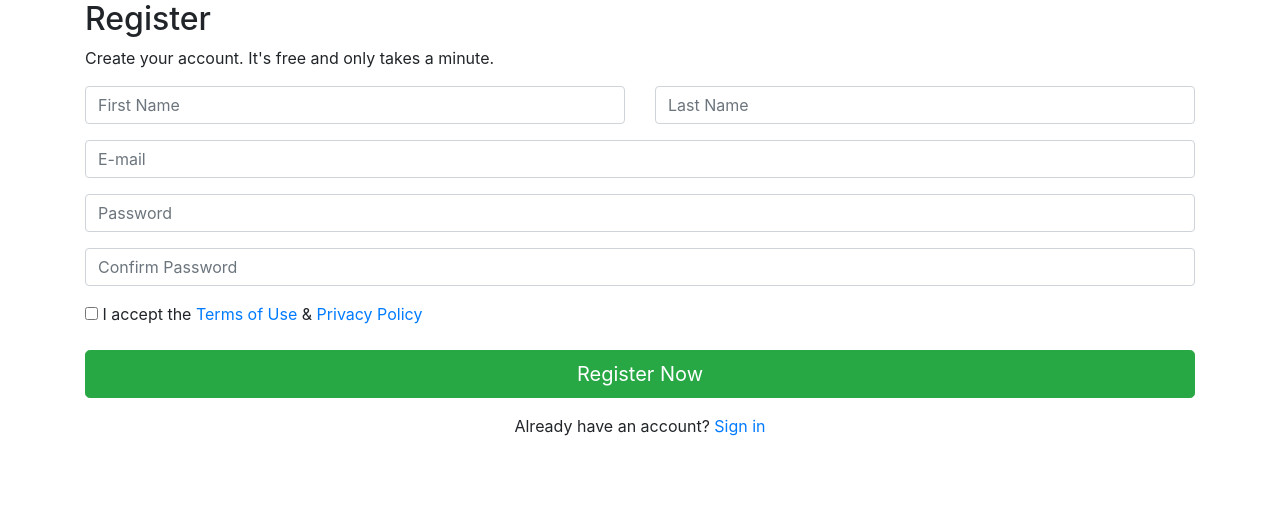
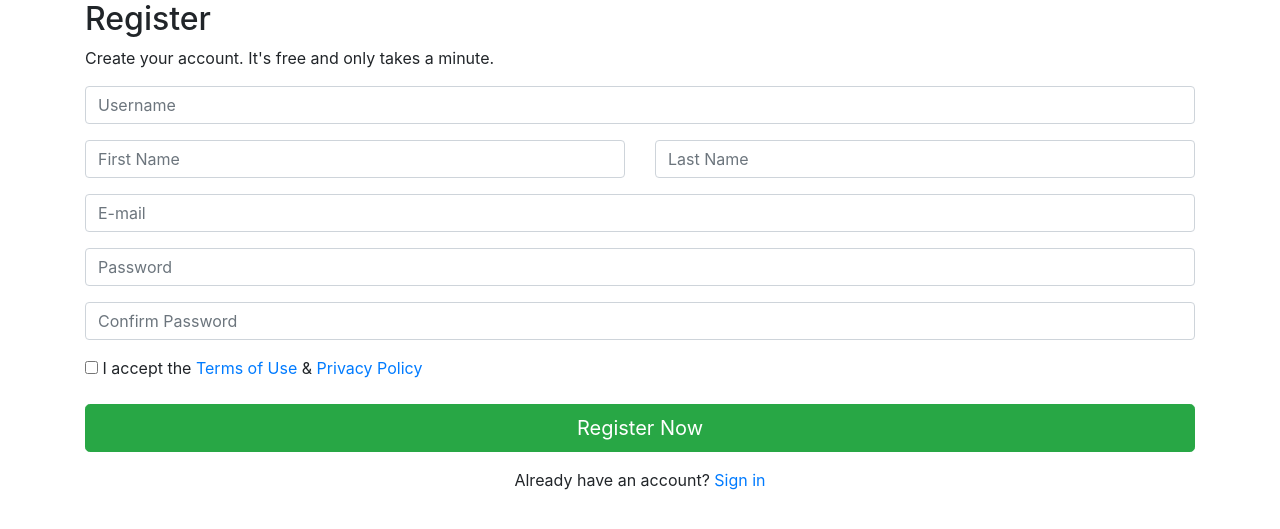
Before and after one commit to ingchoff/HatSaller, a Django app: page /hatseller/register/ in a window 1280 px wide. Shown: the top 529 px of the page. Run offline with Django 3.2, Linux system fonts and the light colour scheme; some libraries are stand-ins or nearby versions.

Commit message:
finish register

```diff
--- a/hatseller/forms.py
+++ b/hatseller/forms.py
@@ -33,12 +33,23 @@ class MyLoginForm(forms.Form):
             raise forms.ValidationError('Wrong username or password!')
 
 class RegisterForm(forms.Form):
+    username = forms.CharField(
+        max_length=100,
+        widget=forms.TextInput(
+            attrs={
+                'class': 'form-control',
+                'placeholder': 'Username'
+            }
+        )
+    )
+
     first_name = forms.CharField(
         max_length=100,
         widget=forms.TextInput(
             attrs={
                 'class': 'form-control',
-                'placeholder': 'First Name'
+                'placeholder': 'First Name',
+                'name': 'first_name'
             }
         ),
         required=False
@@ -49,7 +60,8 @@ class RegisterForm(forms.Form):
         widget=forms.TextInput(
             attrs={
                 'class': 'form-control',
-                'placeholder': 'Last Name'
+                'placeholder': 'Last Name',
+                'name': 'last_name'
             }
         ),
         required=False
@@ -91,11 +103,13 @@ class RegisterForm(forms.Form):
         data = self.cleaned_data['first_name']
         if len(data) == 0:
             raise forms.ValidationError("โปรดกรอกชื่อจริง")
+        return data
 
     def clean_last_name(self):
         data = self.cleaned_data['last_name']
         if len(data) == 0:
             raise forms.ValidationError("โปรดกรอกชื่อจริง")
+        return data
 
     def clean(self):
         cleaned_data = super().clean()
--- a/hatseller/templates/hatseller/register.html
+++ b/hatseller/templates/hatseller/register.html
@@ -22,6 +22,10 @@
         {% endif %}
         <h2>Register</h2>
         <p class="hint-text">Create your account. It's free and only takes a minute.</p>
+        <div class="form-group">
+          {{ form.username }}
+          {{ form.username.errors }}
+        </div>
         <div class="form-group">
           <div class="row">
             <div class="col">
--- a/hatseller/views.py
+++ b/hatseller/views.py
@@ -51,11 +51,13 @@ def register(request):
     if request.method == 'POST':
         form = RegisterForm(request.POST)
         if form.is_valid():
+            print(form.cleaned_data)
             password = form.cleaned_data.pop('password')
+            form.cleaned_data.pop('confirm_password')
             user = User(**form.cleaned_data)
             user.set_password(password)
             user.save()
-            return redirect('views.my_login', context=context)
+            return redirect('views.my_login')
     else:
         form = RegisterForm()
     #     next_url = request.GET.get('next')
```
Also changed, not shown: db.sqlite3.
